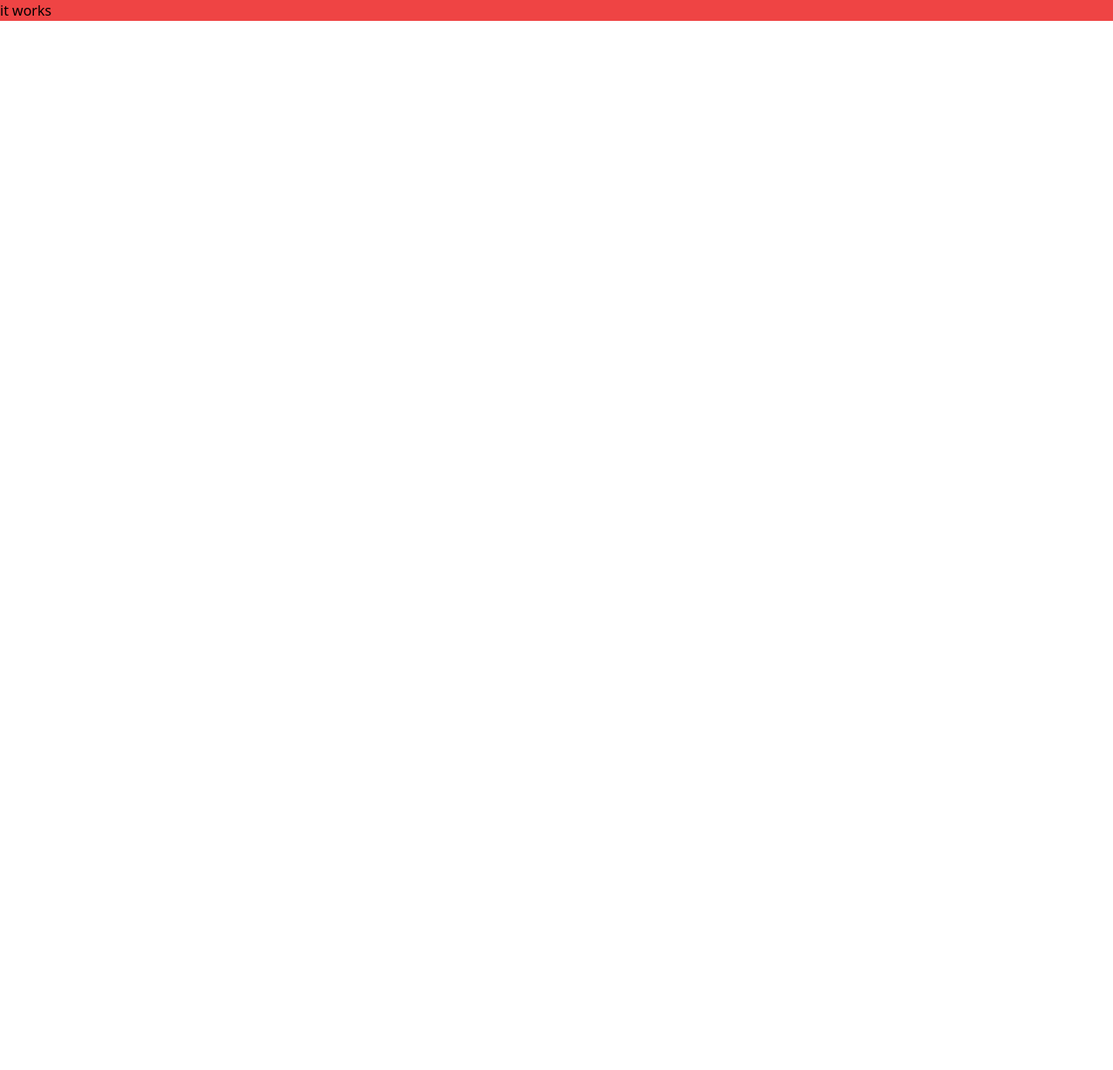
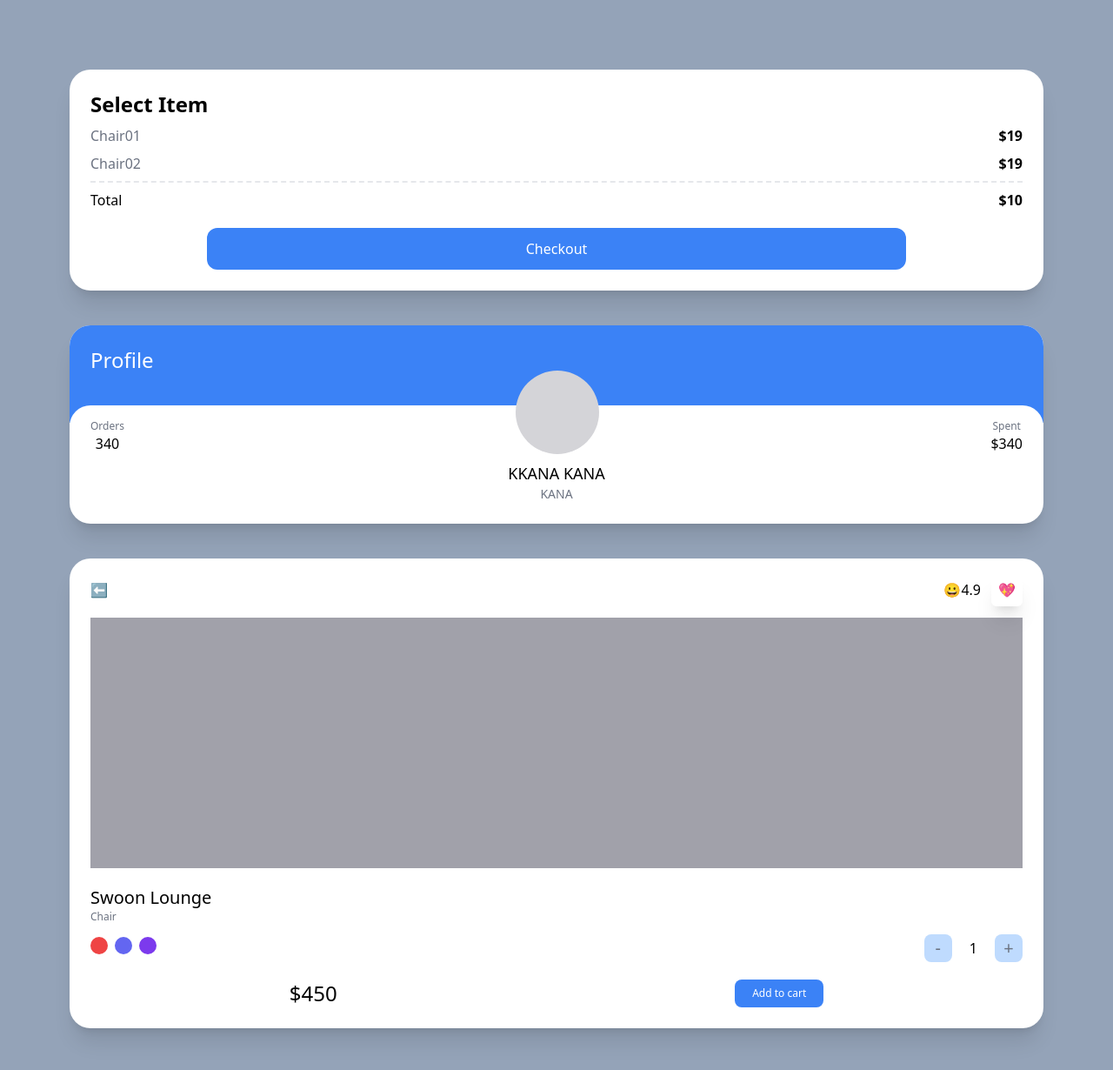
Before and after one commit to kanaheo/carrot-market, a Next.js app: page / in a window 1280 px wide. Shown: the top 1230 px of the page at 87% size. Before the commit the page ends 800 px from the top, so only its background shows below. Built offline with nearby package versions, Linux system fonts and the light colour scheme.

Commit message:
tailwind css basic practice

```diff
--- a/pages/index.tsx
+++ b/pages/index.tsx
@@ -2,8 +2,89 @@ import type { NextPage } from "next";
 
 const Home: NextPage = () => {
   return (
-    <div className="bg-red-500">
-      <h1 className="text-black">it works</h1>
+    <div className="bg-slate-400 py-20 px-20 grid gap-10 min-h-screen">
+      <div className="bg-white p-6 rounded-3xl shadow-xl">
+        <span className="font-semibold text-2xl">Select Item</span>
+        <div className="flex justify-between my-2">
+          <span className="text-gray-500">Chair01</span>
+          <span className="font-semibold">$19</span>
+        </div>
+        <div className="flex justify-between">
+          <span className="text-gray-500">Chair02</span>
+          <span className="font-semibold">$19</span>
+        </div>
+        <div className="flex justify-between mt-2 pt-2 border-t-2 border-dashed">
+          <span>Total</span>
+          <span className="font-semibold">$10</span>
+        </div>
+        <button
+          className="flex justify-center mt-5 bg-blue-500 text-white p-3 text-center rounded-xl w-3/4 mx-auto
+        hover:bg-teal-500 hover:text-black
+        active:bg-yellow-500
+        focus:bg-red-500
+        "
+        >
+          Checkout
+        </button>
+      </div>
+      <div className="bg-white overflow-hidden rounded-3xl shadow-xl">
+        <div className="bg-blue-500 p-6 pb-14">
+          <span className="text-white text-2xl">Profile</span>
+        </div>
+        <div className="rounded-3xl p-6 bg-white relative -top-5">
+          <div className="flex relative -top-16 items-end justify-between">
+            <div className="flex flex-col items-center">
+              <span className="text-xs text-gray-500">Orders</span>
+              <span className="font-medium">340</span>
+            </div>
+            <div className="h-24 w-24 bg-zinc-300 rounded-full" />
+            <div className="flex flex-col items-center">
+              <span className="text-xs text-gray-500">Spent</span>
+              <span className="font-medium">$340</span>
+            </div>
+          </div>
+          <div className="relative  flex flex-col items-center -mt-14 -mb-5">
+            <span className="text-lg font-medium">KKANA KANA</span>
+            <span className="text-sm text-gray-500">KANA</span>
+          </div>
+        </div>
+      </div>
+      <div className="bg-white p-6 rounded-3xl shadow-xl">
+        <div className="flex mb-5 justify-between items-center">
+          <span>⬅️</span>
+          <div className="space-x-3">
+            <span>😀4.9</span>
+            <span className="shadow-xl p-2 rounded-md">💖</span>
+          </div>
+        </div>
+        <div className="bg-zinc-400 h-72 mb-5" />
+        <div className="flex flex-col">
+          <span className="font-medium text-xl">Swoon Lounge</span>
+          <span className="text-xs text-gray-500">Chair</span>
+          <div className="mt-3 mb-5 flex justify-between items-center">
+            <div className="space-x-2">
+              <button className="w-5 h-5 rounded-full bg-red-500 focus:ring-2 ring-offset-2 ring-red-500 transition" />
+              <button className="w-5 h-5 rounded-full bg-indigo-500 focus:ring-2 ring-offset-2 ring-indigo-500 transition" />
+              <button className="w-5 h-5 rounded-full bg-violet-600 focus:ring-2 ring-offset-2 ring-violet-500 transition" />
+            </div>
+            <div className="flex items-center space-x-5">
+              <button className="rounded-lg bg-blue-200 flex justify-center items-center aspect-square w-8 text-xl text-gray-500">
+                -
+              </button>
+              <span>1</span>
+              <button className="rounded-lg bg-blue-200 flex justify-center items-center aspect-square w-8 text-xl text-gray-500">
+                +
+              </button>
+            </div>
+          </div>
+        </div>
+        <div className="flex justify-around items-center">
+          <span className="font-medium text-2xl">$450</span>
+          <button className="bg-blue-500 p-2 px-5 text-center text-xs text-white rounded-lg">
+            Add to cart
+          </button>
+        </div>
+      </div>
     </div>
   );
 };
```
Also changed, not shown: styles/index.css (added, +100 -0 lines).
